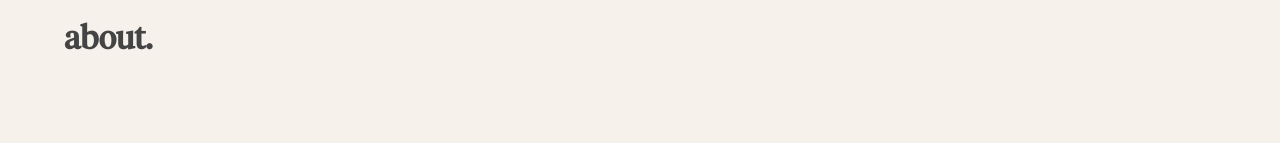
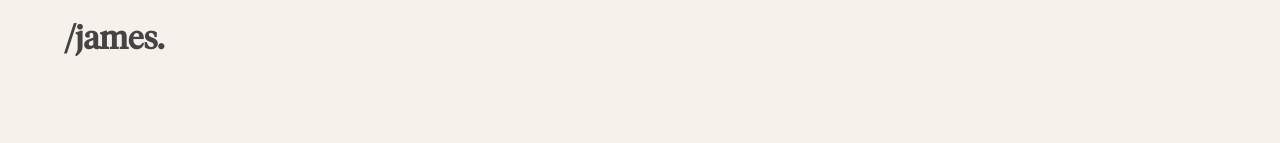
Before and after one commit to OneInfiniteLoops/Portfolio, a React (Create React App) app: page / in a window 1280 px wide. Shown: the top 143 px of the page. Built offline with nearby package versions, Linux system fonts and the light colour scheme.

Commit message:
changes H1 from about to james

```diff
--- a/src/components/NavBar.jsx
+++ b/src/components/NavBar.jsx
@@ -1,7 +1,7 @@
 const NavBar = () => {
   return (
     <div className="NavBar">
-      <h1>about.</h1>
+      <h1>/james.</h1>
     </div>
   );
 };
```
